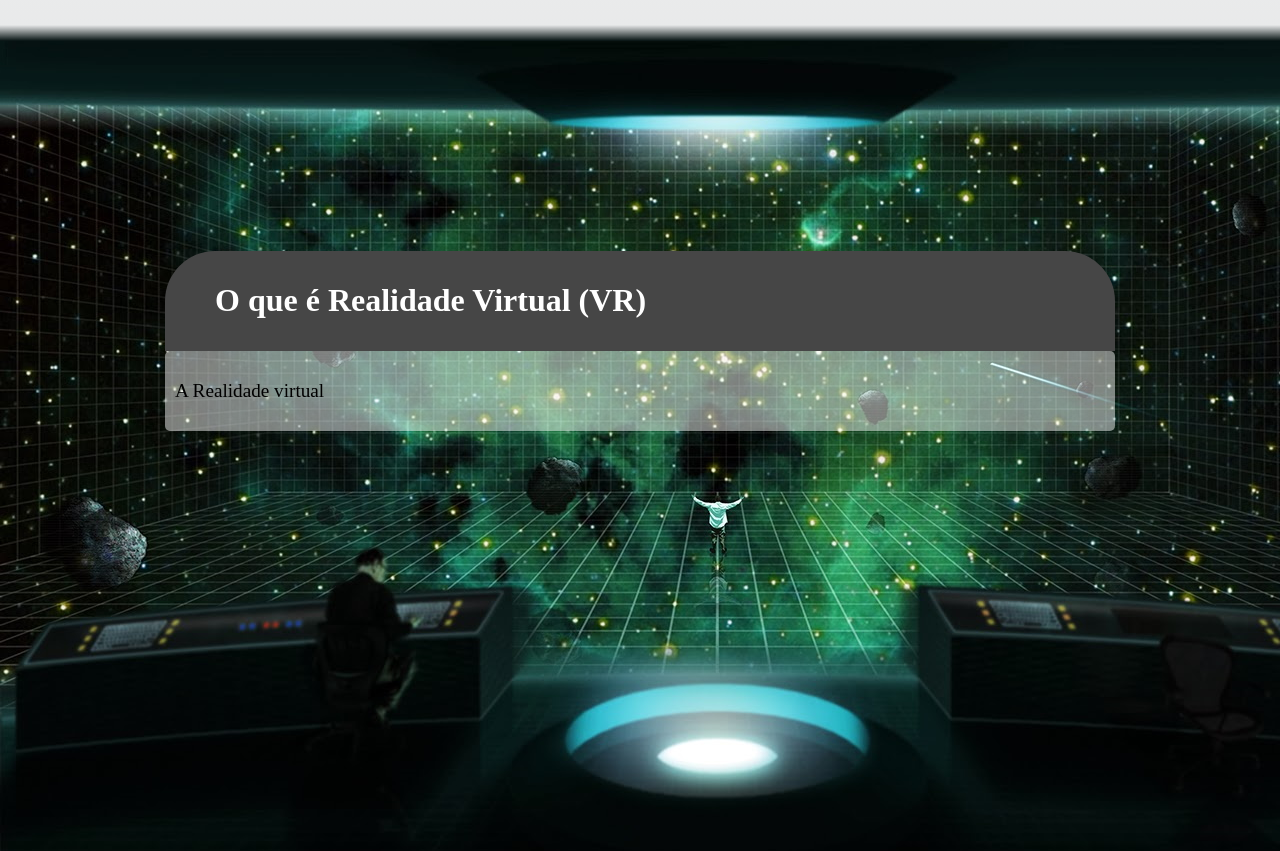
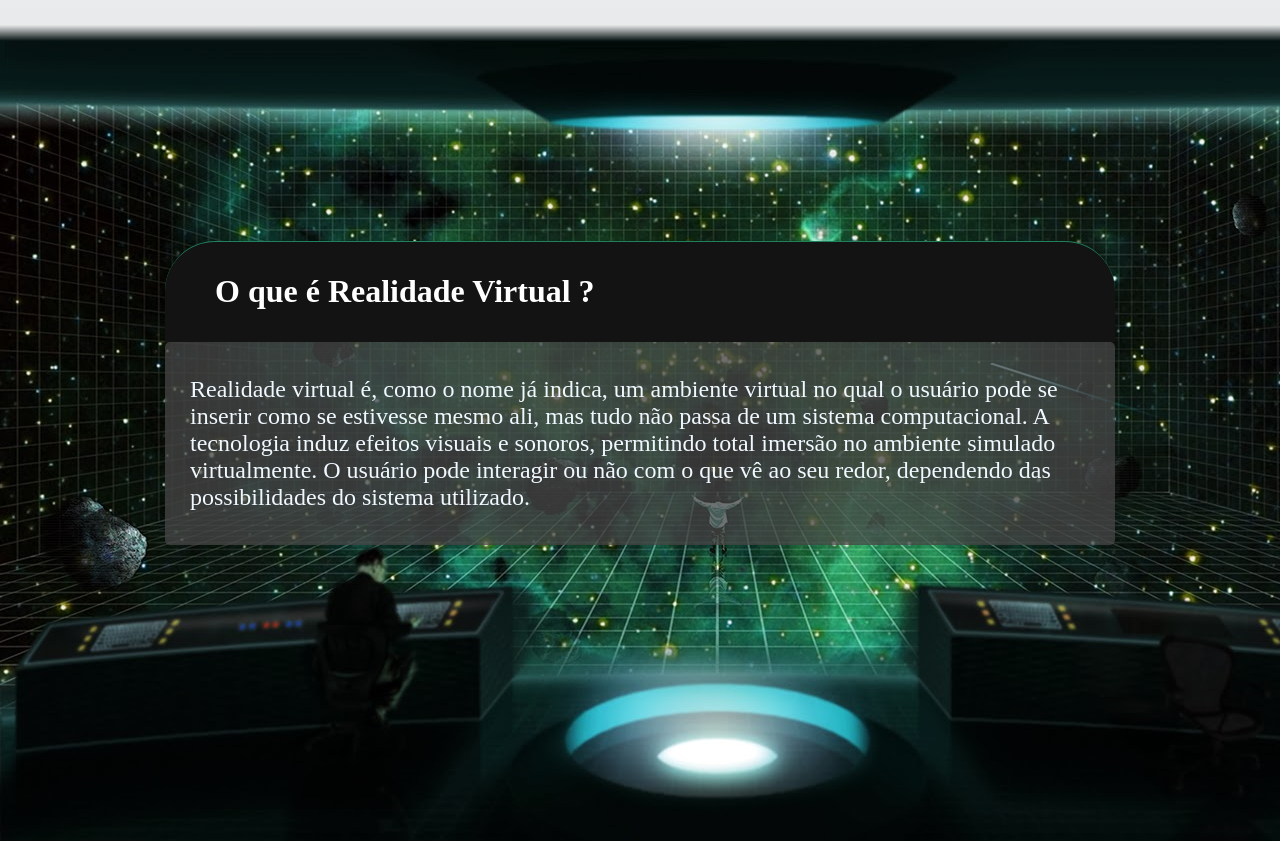
Before and after one commit to rony1533/Projeto-Individual, a plain HTML site: page index.html in a window 1280 px wide. Shown: the part 759-1610 px from the top of the page. Drawn offline with Linux system fonts and the light colour scheme.

Commit message:
Adicao segunda page

```diff
--- a/index.html
+++ b/index.html
@@ -11,6 +11,7 @@
 
 <body>
 
+    <div class="containerNav">
         <nav>
             <ul>
                 <li>
@@ -35,6 +36,7 @@
                 </li>
             </ul>
         </nav>
+    </div>
 
     <div class="box">
         <div id="vr"></div>
@@ -59,21 +61,23 @@
 
 
     </div>
-    <div class="box info">
+    <div class="box">
 
-        <div class="container">
+        <div class="container info">
             <div class="oqRealidade">
-                <h1 id="oqueE">O que é Realidade Virtual (VR)</h1>
+                <h1 id="oqueE">O que é Realidade Virtual ?</h1>
             </div>
 
             <div class="txt-page">
-                <p>A Realidade virtual</p>
+                <p>Realidade virtual é, como o nome já indica, um ambiente virtual no qual o usuário pode se inserir
+                    como se estivesse mesmo ali, mas tudo não passa de um sistema computacional. A tecnologia induz
+                    efeitos visuais e sonoros, permitindo total imersão no ambiente simulado virtualmente. O usuário
+                    pode interagir ou não com o que vê ao seu redor, dependendo das possibilidades do sistema utilizado.
+                </p>
             </div>
         </div>
 
-
     </div>
-
 
 
 </body>
--- a/style.css
+++ b/style.css
@@ -16,7 +16,6 @@ body {
     float: left;
     transition: 0.2s;
 }
-
 .vroculus {
     float: right;
 }
@@ -29,17 +28,16 @@ body {
 }
 nav {
     float: left;
+    margin-top: 20px;
 }
 nav ul {
     list-style: none;
     position: fixed;
     padding-left: 15px;
 }
-
 nav ul a{
     text-decoration: none;
 }
-
 .navPage {
     height: 25px;
     width: 25px;
@@ -52,10 +50,11 @@ nav ul a{
 .navPage:hover {
     background-color: rgba(34, 32, 163, 0.596);
     border: 1px rgb(255, 255, 255) solid;
+    height: 26px;
+    width: 26px;
+    margin-bottom: 9px;
 
 }
-
-
 .info {
     background-image: url(img/vrworld.jpg);
     background-repeat: no-repeat;
@@ -64,26 +63,36 @@ nav ul a{
 }
 .container {
     height: 600px;
-    max-width: 1300px;
-    height: 600px;
+    max-width: 1430px;
     margin: 0 auto;
     padding-top: 200px;
 }
+.containerNav {
+    max-width: 1410px;
+    margin: 0 auto;
+
+}
 .oqRealidade {
-    background-color: #464646;
+    background-color: #131313;
     color: white;
     padding-top: 10px;
     padding-bottom: 10px;
     padding-left: 50px;
+    border-top: 1px #20805e solid;
     border-radius: 50px 50px 0px 0px;
     width: 900px;
     margin: 0 auto;
 }
 .txt-page {
-    background-color: rgb(255 255 255 / 48%);
+    background-color: rgb(70 70 70 / 76%);
     border-radius: 5px;
     padding: 10px;
-    font-size: larger;
+    font-size: x-large;
     margin: 0 auto;
     width: 930px;
+    color: aliceblue;
 }
+.txt-page p {
+    margin-left: 15px;
+    margin-right: 15px;
+}
```
Lines whose indentation alone changed are shown as unchanged.
